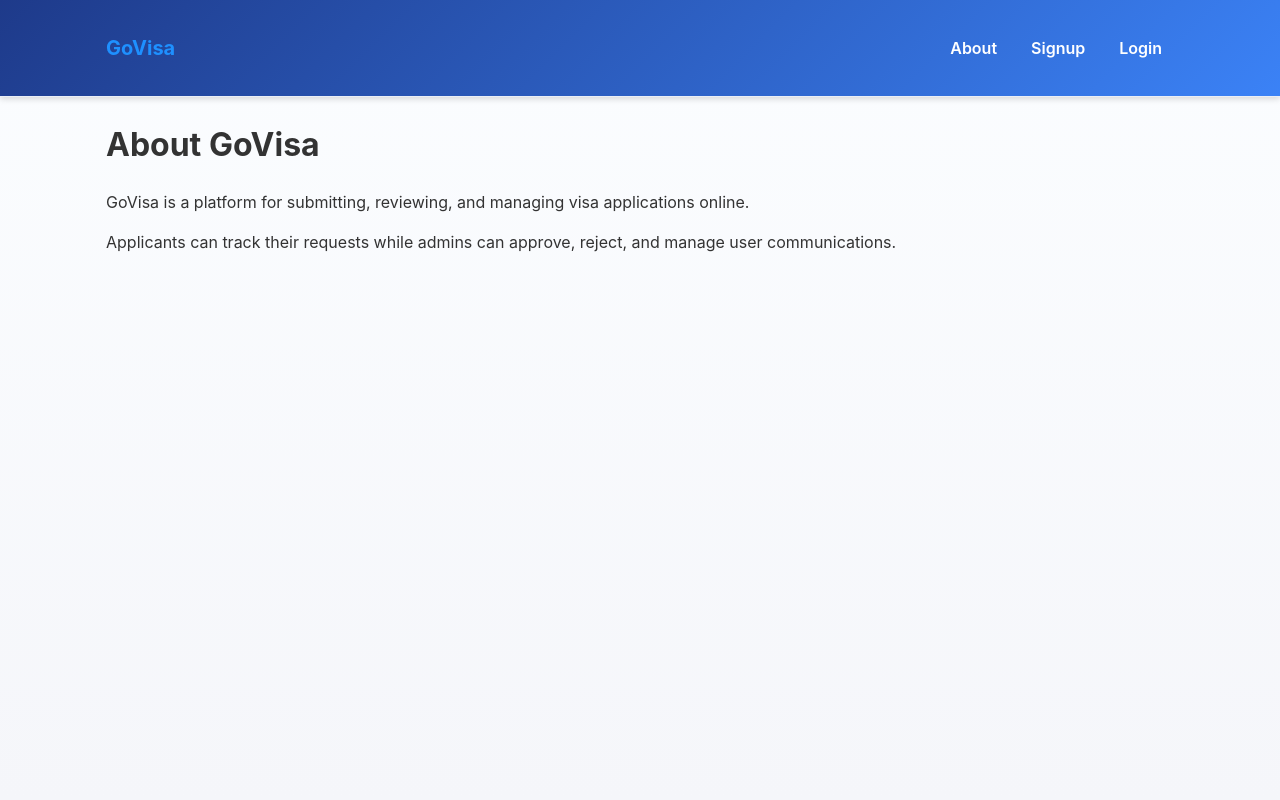
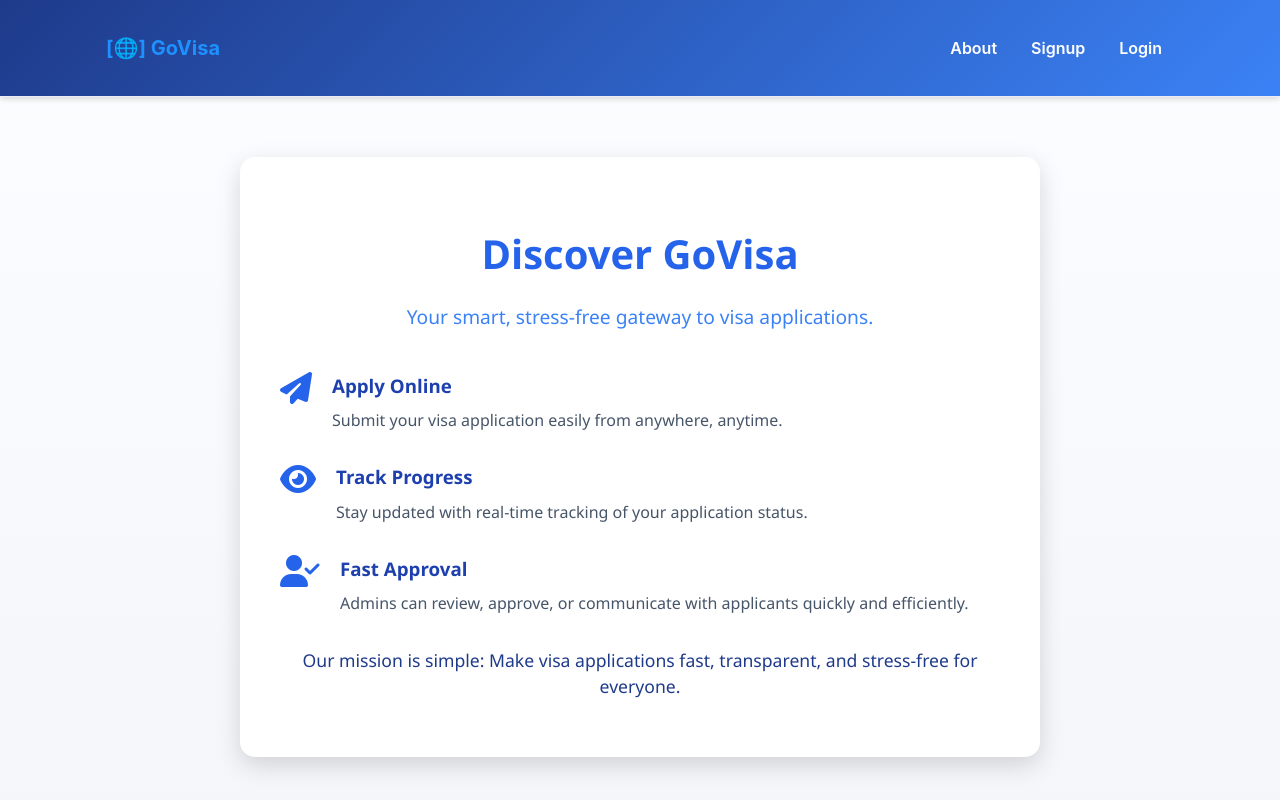
Before and after one commit to AqeelMoslem/GoVisa, a Django app: page /about/ in a window 1280 px wide. Run offline with Django 5.2, Linux system fonts and the light colour scheme.

Commit message:
finish from home and about pages

```diff
--- /dev/null
+++ b/main_app/static/css/about.css
@@ -0,0 +1,56 @@
+.about-container {
+  max-width: 800px;
+  margin: 60px auto;
+  padding: 40px;
+  background-color: #ffffff;
+  border-radius: 15px;
+  box-shadow: 0 8px 25px rgba(0, 0, 0, 0.15);
+  font-family: "Segoe UI", Tahoma, Geneva, Verdana, sans-serif;
+  color: #1e293b;
+}
+
+.about-container h1 {
+  text-align: center;
+  color: #2563eb;
+  margin-bottom: 15px;
+  font-size: 2.5rem;
+}
+
+.about-container .tagline {
+  text-align: center;
+  font-size: 1.2rem;
+  color: #3b82f6;
+  margin-bottom: 40px;
+}
+
+.feature {
+  display: flex;
+  align-items: flex-start;
+  gap: 20px;
+  margin-bottom: 30px;
+}
+
+.feature i {
+  font-size: 2rem;
+  color: #2563eb;
+  flex-shrink: 0;
+}
+
+.feature h3 {
+  margin: 0 0 8px 0;
+  color: #1e40af;
+}
+
+.feature p {
+  margin: 0;
+  color: #475569;
+  line-height: 1.6;
+}
+
+.about-container .mission {
+  text-align: center;
+  margin-top: 30px;
+  font-weight: 500;
+  color: #1e3a8a;
+  font-size: 1.1rem;
+}
--- a/main_app/templates/about.html
+++ b/main_app/templates/about.html
@@ -1,10 +1,41 @@
 {% extends 'base.html' %}
 {% block title %}About - GoVisa{% endblock %}
+{% load static %}
+
+{% block head %}
+<link rel="stylesheet" href="{% static 'css/about.css' %}" />
+<link rel="stylesheet" href="https://cdnjs.cloudflare.com/ajax/libs/font-awesome/6.4.0/css/all.min.css"/>
+{% endblock %}
 
 {% block content %}
-<div class="form-container">
-  <h1>About GoVisa</h1>
-  <p>GoVisa is a platform for submitting, reviewing, and managing visa applications online.</p>
-  <p>Applicants can track their requests while admins can approve, reject, and manage user communications.</p>
+<div class="about-container">
+  <h1>Discover GoVisa</h1>
+  <p class="tagline">Your smart, stress-free gateway to visa applications.</p>
+
+  <div class="feature">
+    <i class="fas fa-paper-plane"></i>
+    <div>
+      <h3>Apply Online</h3>
+      <p>Submit your visa application easily from anywhere, anytime.</p>
+    </div>
+  </div>
+
+  <div class="feature">
+    <i class="fas fa-eye"></i>
+    <div>
+      <h3>Track Progress</h3>
+      <p>Stay updated with real-time tracking of your application status.</p>
+    </div>
+  </div>
+
+  <div class="feature">
+    <i class="fas fa-user-check"></i>
+    <div>
+      <h3>Fast Approval</h3>
+      <p>Admins can review, approve, or communicate with applicants quickly and efficiently.</p>
+    </div>
+  </div>
+
+  <p class="mission">Our mission is simple: Make visa applications fast, transparent, and stress-free for everyone.</p>
 </div>
 {% endblock %}
--- a/main_app/templates/base.html
+++ b/main_app/templates/base.html
@@ -14,7 +14,8 @@
 
   <nav>
     <div class="nav-inner">
-      <a class="brand" href="{% url 'home' %}">GoVisa</a>
+      <a class="brand" href="{% url 'home' %}">[🌐] GoVisa</a>
+      {% comment %} <img src="{% static 'images/nav.png' %}" alt="GoVisa Logo" class="logo-img" /> {% endcomment %}
       <ul class="nav-links">
         <a href="{% url 'about' %}">About</a>
 
```
Also changed, not shown: main_app/static/css/home.css (deleted, +0 -12 lines), main_app/static/css/messages.css (+11 -0 lines), main_app/templates/home.html (+29 -26 lines), main_app/templates/messages/inbox.html (+6 -3 lines), main_app/static/images/logo.png (added), main_app/static/images/logo2.png (added), main_app/static/images/nav.png (added).
